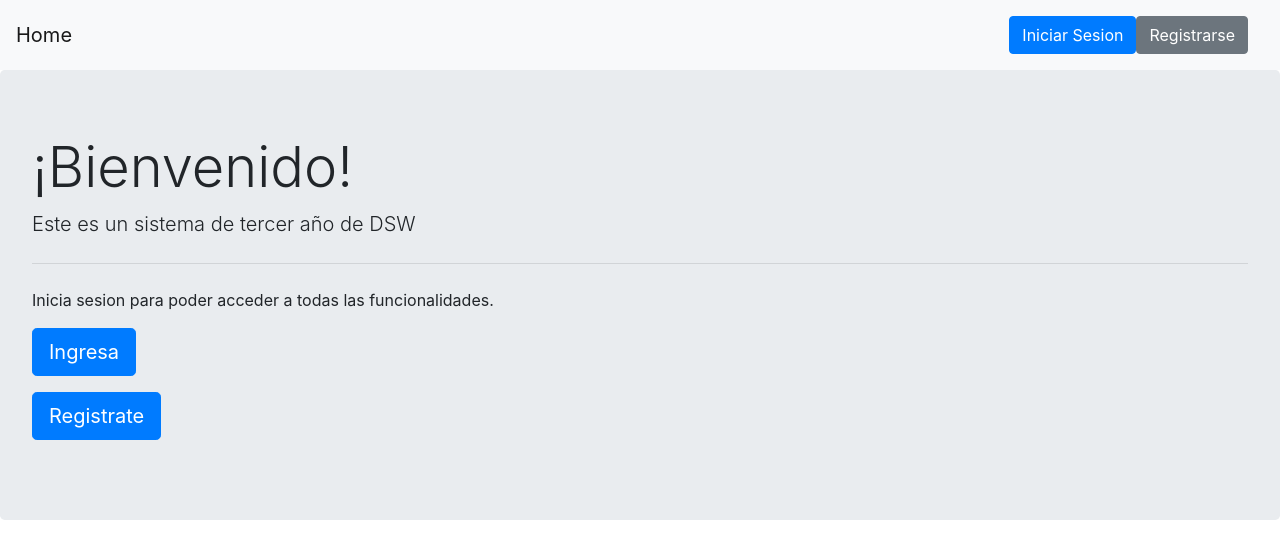
After one commit to lucerohugo/INGSoftware, a Django app: page / in a window 1280 px wide. The commit adds this page. Shown: the top 559 px of the page. Run offline with Django 5.2, Linux system fonts and the light colour scheme; some libraries are stand-ins or nearby versions.

Commit message:
Update 23/4/25

```diff
--- a/home/templates/base.html
+++ b/home/templates/base.html
@@ -11,13 +11,20 @@
   </head>
   <body>
     <nav class="navbar navbar-light bg-light justify-content-between">
-        <a class="navbar-brand" href="#">Home</a>
+        <a class="navbar-brand" href="{% url 'index' %}">Home</a>
+        {% if user.is_authenticated %}
         <li class="navbar navbar-light bg-light">
             <a href="{% url 'product_list' %}">Products</a>
         </li>
         <li class="navbar navbar-light bg-light">
             <a href="{% url 'order_list' %}">Pedidos</a>
         </li>
+        <a class="btn btn-danger" href="{% url 'logout' %}">Salir</a>
+        {% else %}
+        <li class="navbar navbar-light bg-light">
+          <a class="btn btn-primary mx-auto d-block" href="{% url 'login' %}"> Iniciar Sesion </a> <!--centrar dsp-->
+          <a class="btn btn-secondary mx-auto d-block" href="{% url 'register' %}"> Registrarse </a>
+        {% endif %}
     </nav>
     {% if messages %}
           {% for message in messages %}
--- /dev/null
+++ b/home/templates/index.html
@@ -0,0 +1,27 @@
+{% extends 'base.html' %}
+
+{% block title %} Inicio {% endblock %}
+
+{% block content %}
+
+<div class="jumbotron">
+    <h1 class="display-4">¡Bienvenido!</h1>
+    <p class="lead">Este es un sistema de tercer año de DSW</p>
+    <hr class="my-4">
+
+    {% if not user.is_authenticated %}
+        <p>Inicia sesion para poder acceder a todas las funcionalidades.</p>
+        <p class="lead">
+        <a class="btn btn-primary btn-lg" href="{% url 'login' %}" role="button">Ingresa</a>
+        </p>
+        <p class="lead">
+            <a class="btn btn-primary btn-lg" href="{% url 'register' %}" role="button">Registrate</a>
+        </p>
+    {% else %}
+    <p class="lead">
+        <a class="btn btn-primary btn-lg" href="{% url 'product_list' %}" role="button">Productos</a>
+    </p>
+    {% endif %}
+  </div>
+
+{% endblock %}
--- a/home/urls.py
+++ b/home/urls.py
@@ -1,6 +1,15 @@
 from django.urls import path
-from home.views import register_view
+
+from home.views import (
+    home_view,
+    login_view,
+    logout_view,
+    register_view
+    )
 
 urlpatterns = [
-    path('register/', register_view, name='register')
+    path('register/', register_view, name='register'),
+    path('login/', login_view, name='login'),
+    path('logout/', logout_view, name='logout'),
+    path('', home_view, name='index')
 ]
--- a/home/views.py
+++ b/home/views.py
@@ -1,6 +1,13 @@
 from django.contrib import messages
+from django.contrib.auth import authenticate, login, logout
 from django.contrib.auth.models import User
-from django.shortcuts import render
+from django.shortcuts import redirect, render
+
+def home_view(request):
+    return render(
+        request,
+        'index.html'
+    )
 
 def register_view(request):
     if request.method == 'POST':
@@ -30,6 +37,31 @@ def register_view(request):
         template_name='accounts/register.html'
     )
 
+def login_view(request):
+    if request.method == 'POST':
+        data = request.POST
+        username = data.get('username')
+        password = data.get('password')
+
+        user = authenticate(request, username=username, password=password) #autentica pero no lo loguea, si encuentra lo retorna true sino false
+
+        if user is not None:
+            login(request, user)   #esto si hace que nuestro usuario este logueado
+            messages.success(request, "Sesion Iniciada")
+            return redirect('index')
+        else:
+            messages.error(request, "Usuario o contraseña incorrectos")
+
+    return render(
+        request,
+        template_name='accounts/login.html'
+    )
+
+def logout_view(request):
+    logout(request)
+    return redirect('login')
+
+#van al final todos los metodos privados
 def _validate_pass(pass1, pass2):
     print(pass1==pass2)
     pass1 == pass2
```
Also changed, not shown: home/templates/accounts/login.html (+42 -0 lines), db.sqlite3, home/templates/accounts/logout.html (deleted).
